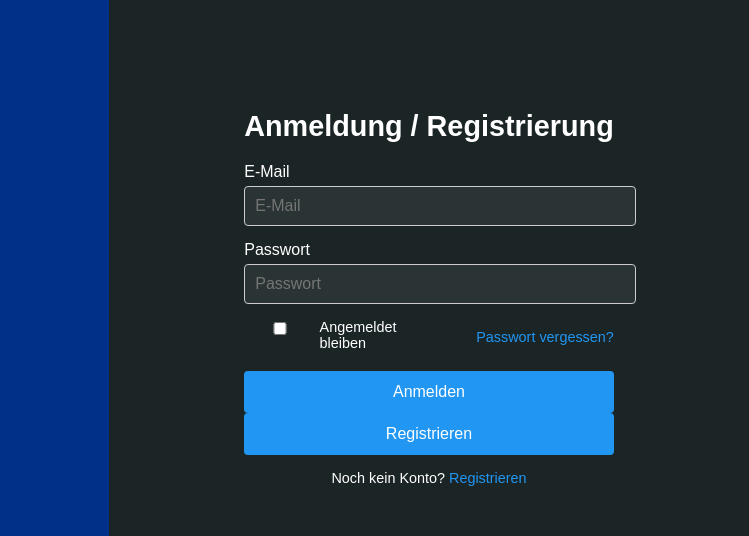
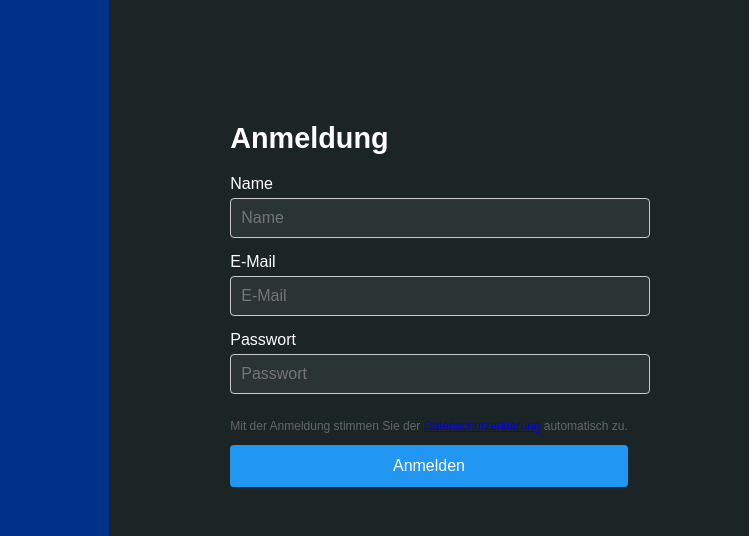
Before and after one commit to Themax10/datenfreigabetekaes, a plain HTML site: page index.html in a window 1280 px wide. Shown: the part 107-643 px from the top of the page, 531-1280 px from the left. Drawn offline with nearby package versions, Linux system fonts and the light colour scheme.

Commit message:
Update index.html

```diff
--- a/index.html
+++ b/index.html
@@ -14,22 +14,19 @@
     </div>
     <div class="right-section">
       <div class="login-form">
-        <h2>Anmeldung / Registrierung</h2>
+        <h2>Anmeldung</h2>
+        <label for="name">Name</label>
+        <input type="text" id="name" placeholder="Name" required>
         <label for="email">E-Mail</label>
         <input type="email" id="email" placeholder="E-Mail" required>
         <label for="password">Passwort</label>
         <input type="password" id="password" placeholder="Passwort" required>
-        <label for="confirm-password" class="signup-only" style="display:none">Passwort bestätigen</label>
-        <input type="password" id="confirm-password" class="signup-only" placeholder="Passwort bestätigen" style="display:none">
         <!-- Honeypot-Feld gegen Bots -->
         <input type="text" name="_gotcha" style="display:none">
-        <div class="form-options">
-          <label><input type="checkbox"> Angemeldet bleiben</label>
-          <a href="#" class="forgot-password" onclick="resetPassword()">Passwort vergessen?</a>
-        </div>
+        <p style="color: #666; font-size: 12px; margin-top: 10px;">
+          Mit der Anmeldung stimmen Sie der <a href="/datenschutz.html">Datenschutzerklärung</a> automatisch zu.
+        </p>
         <button onclick="signIn()">Anmelden</button>
-        <button onclick="signUp()">Registrieren</button>
-        <p class="signup-link" id="toggle-text">Noch kein Konto? <a href="#" onclick="toggleSignUp()">Registrieren</a></p>
       </div>
       <footer class="footer-links">
         <a href="#">Dateifreigabe-Webseite</a>
```
